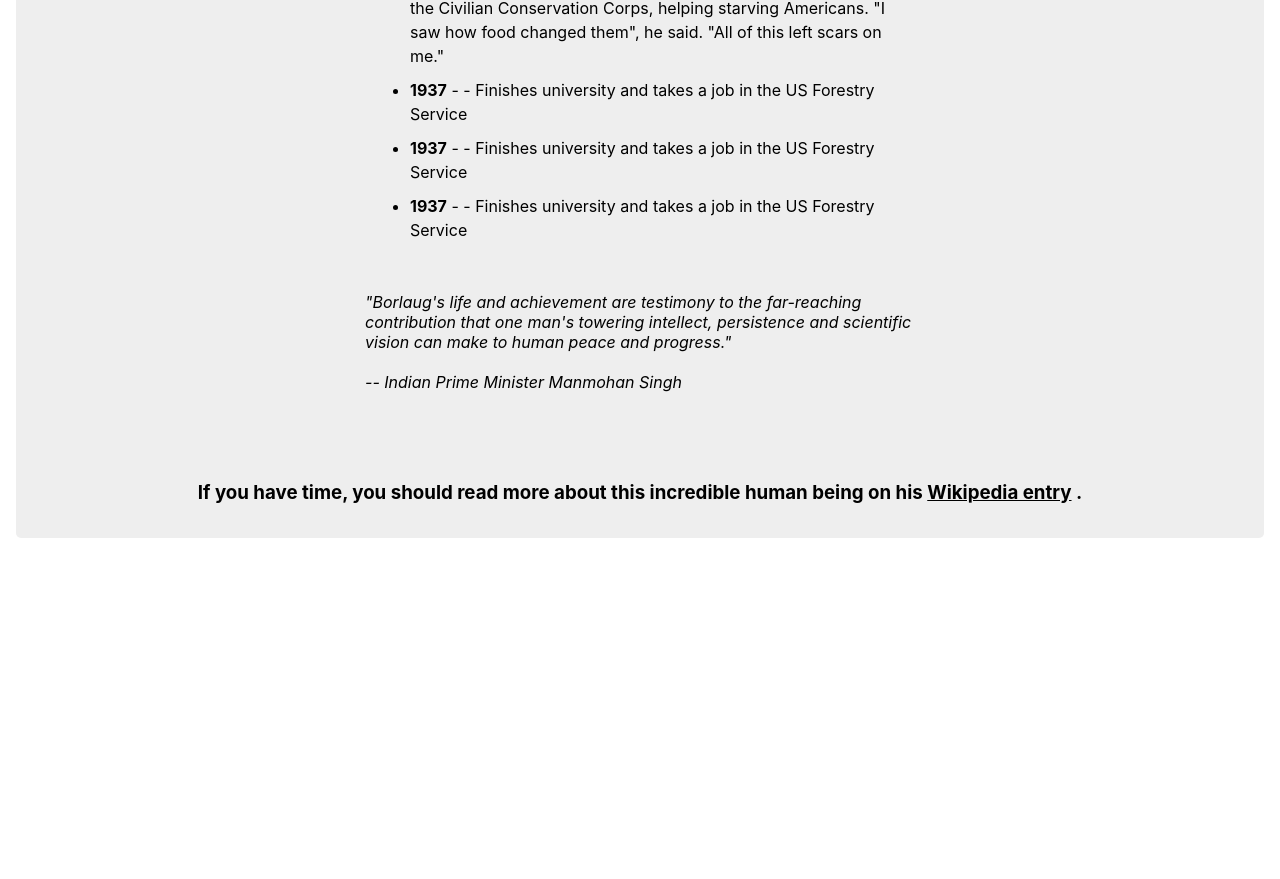
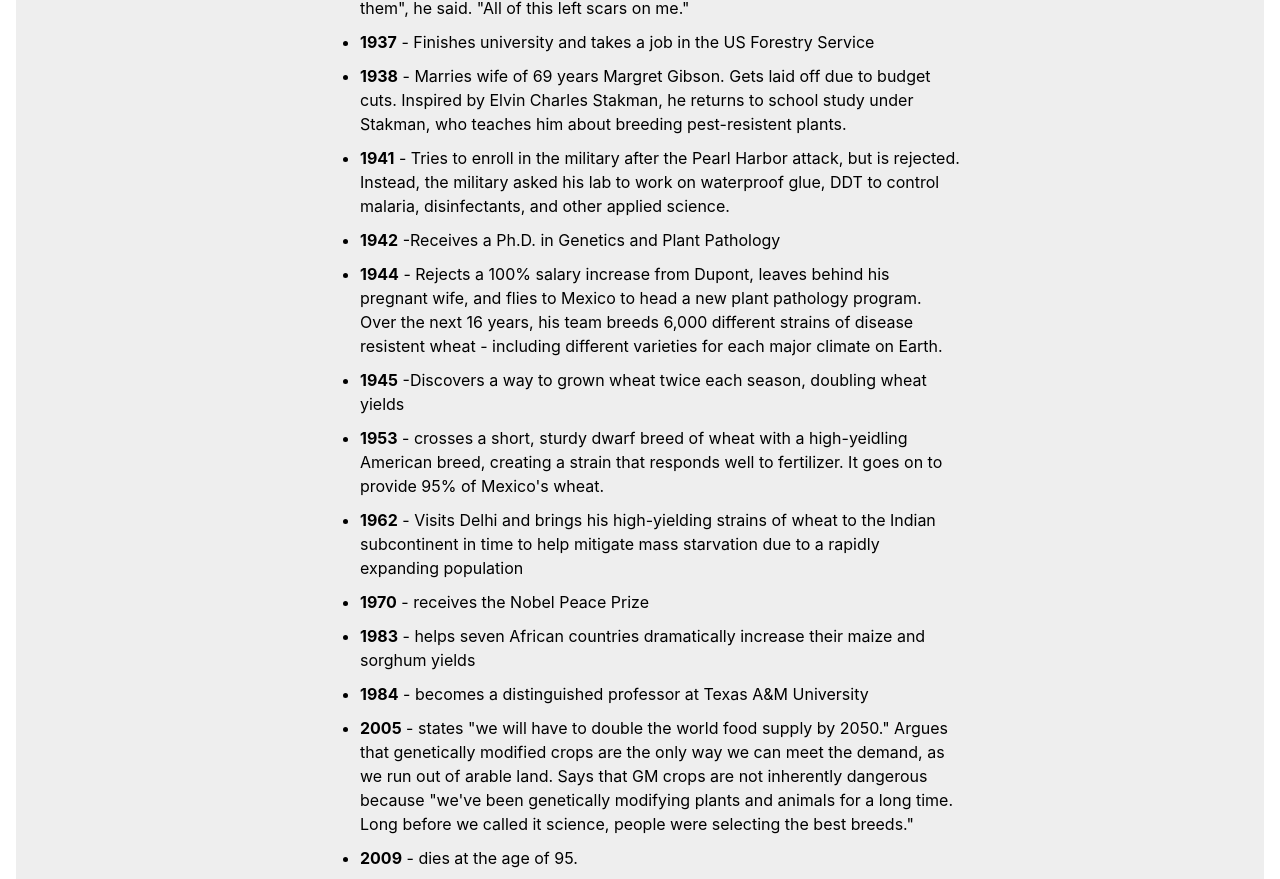
Before and after one commit to emon535/freeCodeCamp_responsive_web, a plain HTML site: page index.html in a window 1280 px wide. Shown: the part 781-1660 px from the top of the page. Before the commit the page ends 1349 px from the top, so only its background shows below. Drawn offline with Linux system fonts and the light colour scheme.

Commit message:
Content Changes.

```diff
--- a/index.html
+++ b/index.html
@@ -39,22 +39,67 @@
             Youth Administration"
           </li>
           <li>
-            <b>1935</b> - - Has to stop school and save up more money. Works in
+            <b>1935</b> - Has to stop school and save up more money. Works in
             the Civilian Conservation Corps, helping starving Americans. "I saw
             how food changed them", he said. "All of this left scars on me."
           </li>
           <li>
-            <b>1937</b> - - Finishes university and takes a job in the US
-            Forestry Service
+            <b>1937</b> - Finishes university and takes a job in the US Forestry
+            Service
           </li>
           <li>
-            <b>1937</b> - - Finishes university and takes a job in the US
-            Forestry Service
+            <b>1938</b> - Marries wife of 69 years Margret Gibson. Gets laid off
+            due to budget cuts. Inspired by Elvin Charles Stakman, he returns to
+            school study under Stakman, who teaches him about breeding
+            pest-resistent plants.
           </li>
           <li>
-            <b>1937</b> - - Finishes university and takes a job in the US
-            Forestry Service
+            <b>1941</b> - Tries to enroll in the military after the Pearl Harbor
+            attack, but is rejected. Instead, the military asked his lab to work
+            on waterproof glue, DDT to control malaria, disinfectants, and other
+            applied science.
           </li>
+          <li><b>1942</b> -Receives a Ph.D. in Genetics and Plant Pathology</li>
+          <li>
+            <b>1944</b> - Rejects a 100% salary increase from Dupont, leaves
+            behind his pregnant wife, and flies to Mexico to head a new plant
+            pathology program. Over the next 16 years, his team breeds 6,000
+            different strains of disease resistent wheat - including different
+            varieties for each major climate on Earth.
+          </li>
+          <li>
+            <b>1945</b> -Discovers a way to grown wheat twice each season,
+            doubling wheat yields
+          </li>
+          <li>
+            <b>1953</b> - crosses a short, sturdy dwarf breed of wheat with a
+            high-yeidling American breed, creating a strain that responds well
+            to fertilizer. It goes on to provide 95% of Mexico's wheat.
+          </li>
+          </li>
+          <li>
+            <b>1962</b> -  Visits Delhi and brings his high-yielding strains of wheat to the Indian subcontinent in time to help mitigate mass starvation due to a rapidly expanding population
+          </li>
+
+          <li>
+                <b>1970</b> -  receives the Nobel Peace Prize
+              </li>
+
+          <li>
+                <b>1983</b> - helps seven African countries dramatically increase their maize and sorghum yields
+              </li>
+
+          <li>
+                <b>1984</b> -  becomes a distinguished professor at Texas A&M University
+              </li>
+
+          <li>
+                <b>2005</b> -  states "we will have to double the world food supply by 2050." Argues that genetically modified crops are the only way we can meet the demand, as we run out of arable land. Says that GM crops are not inherently dangerous because "we've been genetically modifying plants and animals for a long time. Long before we called it science, people were selecting the best breeds."
+              </li>
+
+          <li>
+                <b>2009</b> - dies at the age of 95.
+              </li>
         </ul>
 
         <blockquote>
--- a/style.css
+++ b/style.css
@@ -38,7 +38,7 @@ img {
   margin: 0;
 }
 ul {
-  max-width: 500px;
+  max-width: 600px;
   margin: 0 auto 50px auto;
   line-height: 1.5;
   list-style-type: disc;
@@ -50,5 +50,5 @@ li {
 
 blockquote {
   margin: 0 auto 50px auto;
-  max-width: 550px;
+  max-width: 750px;
 }
```
